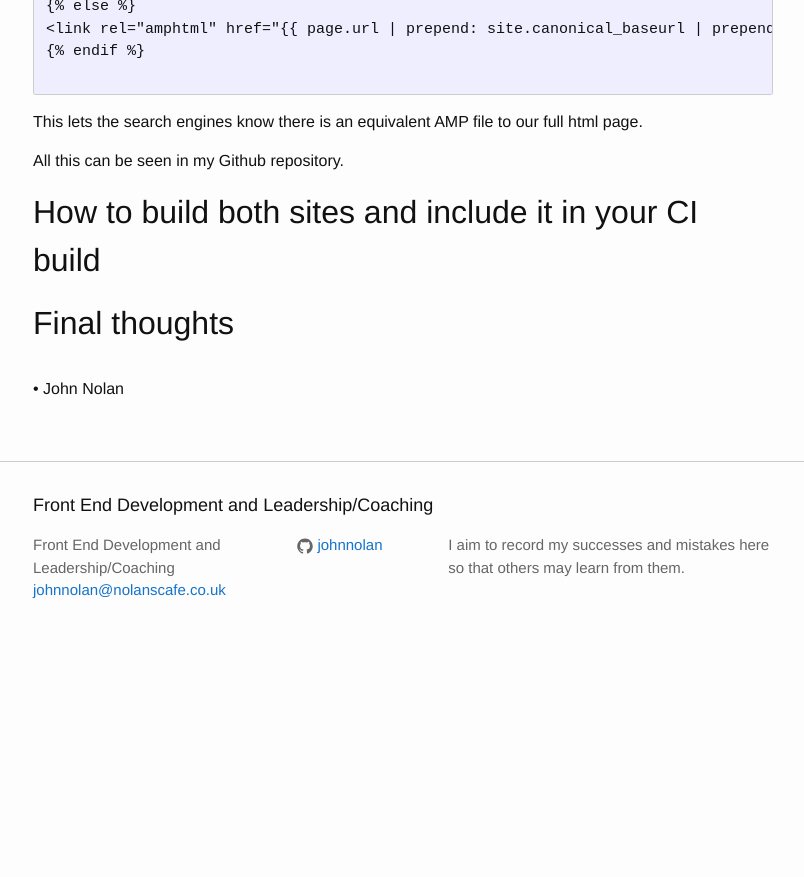
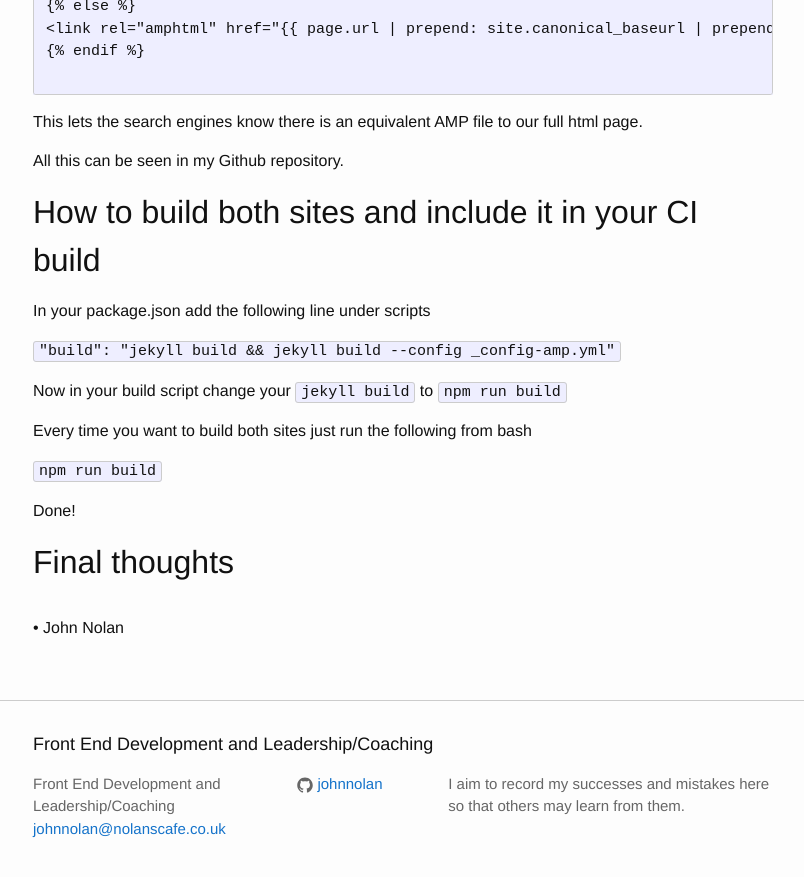
Before and after one commit to johnnolan/blog, a Jekyll site: the page built from _posts/2017-03-05-jekyll-amp-setup.markdown, in a window 1280 px wide and 900 px high, scrolled down 6498 px. Shown: the top 877 px of the window, without its empty margins (237-1041 px from the left). Built offline with Jekyll 4.4.1, drawn with Linux system fonts in a browser that asks for light colours; before the commit the page ends 7160 px from its top, so only the background shows below that.

Commit message:
AMP blog article  started

````diff
--- a/_posts/2017-03-05-jekyll-amp-setup.markdown
+++ b/_posts/2017-03-05-jekyll-amp-setup.markdown
@@ -325,6 +325,17 @@ All this can be seen in my Github repository.
 
 ## How to build both sites and include it in your CI build
 
+In your package.json add the following line under scripts
+
+```"build": "jekyll build && jekyll build --config _config-amp.yml"```
+
+Now in your build script change your ```jekyll build``` to ```npm run build```
+
+Every time you want to build both sites just run the following from bash
+
+```npm run build```
+
+Done!
 
 
 ## Final thoughts
--- a/package.json
+++ b/package.json
@@ -4,7 +4,6 @@
   "description": "",
   "main": "index.js",
   "scripts": {
-    "test": "echo \"Error: no test specified\" && exit 1",
     "build": "jekyll build && jekyll build --config _config-amp.yml"
   },
   "repository": {
````
